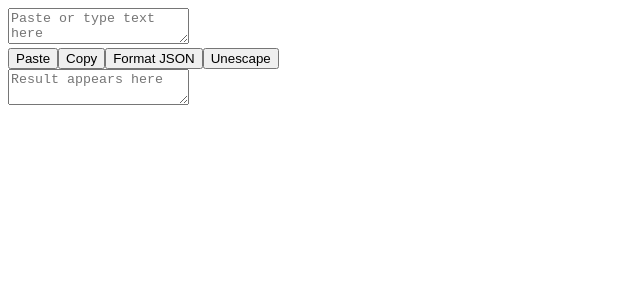
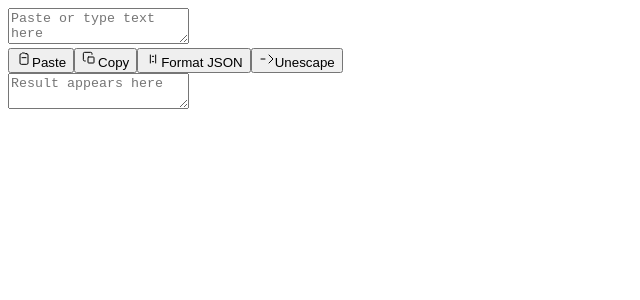
Before and after one commit to AndrewNowosad/text-tools, a React (Vite) app: page / in a window 1280 px wide. Shown: the top 300 px of the page, without its empty margins (0-640 px from the left). Built offline with nearby package versions, Linux system fonts and the light colour scheme; the HTML template or start-up script is replaced by a standard one.

Commit message:
chore: add favicon and monochrome SVG icons for toolbar buttons

```diff
--- a/index.html
+++ b/index.html
@@ -4,6 +4,7 @@
     <meta charset="utf-8" />
     <meta name="viewport" content="width=device-width, initial-scale=1.0" />
     <title>Text Tools</title>
+    <link rel="icon" type="image/svg+xml" href="/text-tools/favicon.svg">
   </head>
   <body>
     <div id="root"></div>
--- a/src/App.tsx
+++ b/src/App.tsx
@@ -54,10 +54,39 @@ export default function App(): JSX.Element {
       />
 
       <div className="toolbar">
-        <button onClick={handlePaste}>Paste</button>
-        <button onClick={handleCopy}>Copy</button>
-        <button onClick={handleFormatJson}>Format JSON</button>
-        <button onClick={handleUnescape}>Unescape</button>
+        <button onClick={handlePaste} className="icon-btn" title="Paste">
+          <svg viewBox="0 0 24 24" width="16" height="16" fill="none" aria-hidden>
+            <path d="M16 4h-2.5l-1-1h-3l-1 1H8a2 2 0 0 0-2 2v12a2 2 0 0 0 2 2h8a2 2 0 0 0 2-2V6a2 2 0 0 0-2-2z" stroke="currentColor" strokeWidth="1.5" strokeLinecap="round" strokeLinejoin="round"/>
+            <path d="M9 10h6" stroke="currentColor" strokeWidth="1.5" strokeLinecap="round" strokeLinejoin="round"/>
+          </svg>
+          <span className="label">Paste</span>
+        </button>
+
+        <button onClick={handleCopy} className="icon-btn" title="Copy">
+          <svg viewBox="0 0 24 24" width="16" height="16" fill="none" aria-hidden>
+            <rect x="9" y="9" width="9" height="9" rx="1" stroke="currentColor" strokeWidth="1.5" strokeLinecap="round" strokeLinejoin="round"/>
+            <path d="M5 15H4a2 2 0 0 1-2-2V4a2 2 0 0 1 2-2h9a2 2 0 0 1 2 2v1" stroke="currentColor" strokeWidth="1.5" strokeLinecap="round" strokeLinejoin="round"/>
+          </svg>
+          <span className="label">Copy</span>
+        </button>
+
+        <button onClick={handleFormatJson} className="icon-btn" title="Format JSON">
+          <svg viewBox="0 0 24 24" width="16" height="16" fill="none" aria-hidden>
+            <path d="M8 6v12" stroke="currentColor" strokeWidth="1.5" strokeLinecap="round" strokeLinejoin="round"/>
+            <path d="M16 6v12" stroke="currentColor" strokeWidth="1.5" strokeLinecap="round" strokeLinejoin="round"/>
+            <path d="M11 8h2" stroke="currentColor" strokeWidth="1.5" strokeLinecap="round" strokeLinejoin="round"/>
+            <path d="M11 16h2" stroke="currentColor" strokeWidth="1.5" strokeLinecap="round" strokeLinejoin="round"/>
+          </svg>
+          <span className="label">Format JSON</span>
+        </button>
+
+        <button onClick={handleUnescape} className="icon-btn" title="Unescape">
+          <svg viewBox="0 0 24 24" width="16" height="16" fill="none" aria-hidden>
+            <path d="M3 12h6" stroke="currentColor" strokeWidth="1.5" strokeLinecap="round" strokeLinejoin="round"/>
+            <path d="M15 6l6 6-6 6" stroke="currentColor" strokeWidth="1.5" strokeLinecap="round" strokeLinejoin="round"/>
+          </svg>
+          <span className="label">Unescape</span>
+        </button>
       </div>
 
       <textarea className="pane right" readOnly value={output} placeholder="Result appears here" />
--- a/src/styles.css
+++ b/src/styles.css
@@ -49,3 +49,15 @@ body{
   cursor:pointer;
 }
 .toolbar button:hover{filter:brightness(1.08)}
+
+.icon-btn{
+  display:flex;
+  align-items:center;
+  gap:8px;
+  padding:8px 10px;
+  background:transparent;
+  border:1px solid rgba(255,255,255,0.04);
+  color:var(--text);
+}
+.icon-btn svg{color:var(--text); opacity:0.9}
+.icon-btn .label{font-size:13px}
```
Also changed, not shown: public/favicon.svg (added).
